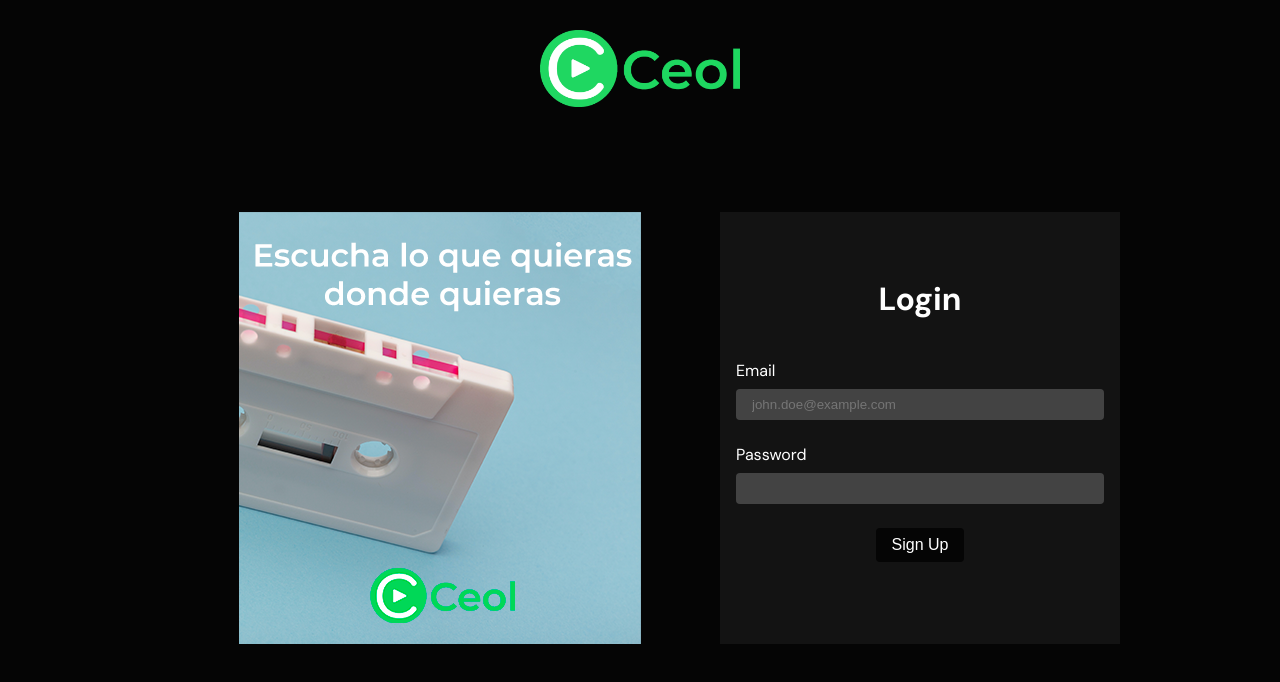
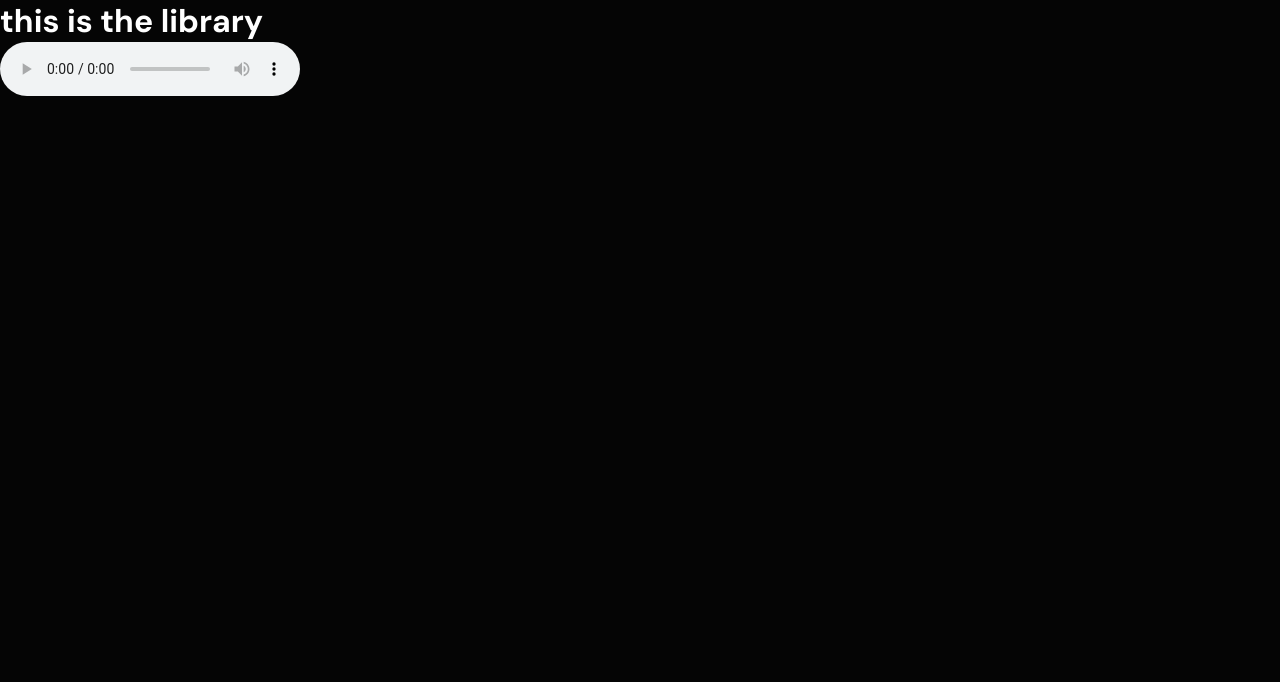
Before and after one commit to pythify/web-app, a React app: page /library in a window 1280 px wide. Shown: the top 682 px of the page. Built offline with nearby package versions, Linux system fonts and the light colour scheme.

Commit message:
add player

```diff
--- a/src/App.jsx
+++ b/src/App.jsx
@@ -3,9 +3,8 @@ import { BrowserRouter as Router, Switch, Route } from 'react-router-dom';
 import './scss/global.scss';
 import { RegisterPage, LoginPage, Library, NotFound } from './pages';
 
-const UserLogged = ({ children }) => {
-  return children({ isAuth: false });
-};
+const UserLogged = ({ children }) => children({ isAuth: true });
+
 export function App() {
   return (
     <>
@@ -22,17 +21,20 @@ export function App() {
           </Route>
           <Route exact path="/library">
             <UserLogged>
-              {({ isAuth }) =>
-                isAuth ? (
-                  <Route exact path="/library">
-                    <Library />
-                  </Route>
-                ) : (
+              {({ isAuth }) => {
+                if (isAuth) {
+                  return (
+                    <Route exact path="/library">
+                      <Library />
+                    </Route>
+                  );
+                }
+                return (
                   <Route exact path="/library">
                     <LoginPage />
                   </Route>
-                )
-              }
+                );
+              }}
             </UserLogged>
           </Route>
           <Route>
--- /dev/null
+++ b/src/components/organisms/Player/Player.jsx
@@ -0,0 +1,18 @@
+import React from 'react';
+import PropTypes from 'prop-types';
+
+export function Player({ url }) {
+  return (
+    <div>
+      <audio controls src={url} />
+    </div>
+  );
+}
+
+Player.propTypes = {
+  url: PropTypes.string
+};
+
+Player.defaultProps = {
+  url: ''
+};
--- /dev/null
+++ b/src/components/organisms/Player/index.js
@@ -0,0 +1 @@
+export * from './Player';
--- a/src/components/organisms/index.js
+++ b/src/components/organisms/index.js
@@ -1,2 +1,3 @@
 export * from './RegisterForm';
 export * from './LoginForm';
+export * from './Player';
--- a/src/pages/Library.jsx
+++ b/src/pages/Library.jsx
@@ -1,5 +1,11 @@
 import React from 'react';
+import { Player } from '../components/organisms';
 
 export function Library() {
-  return <h1>this is the library</h1>;
+  return (
+    <div>
+      <h1>this is the library</h1>
+      <Player url="https://p.scdn.co/mp3-preview/ed151225213380a41e5c4af00ff558e25b5875d1?cid=555776939cf64ea6b39915cf4d5d875d" />
+    </div>
+  );
 }
```
Also changed, not shown: .eslintrc.json.
